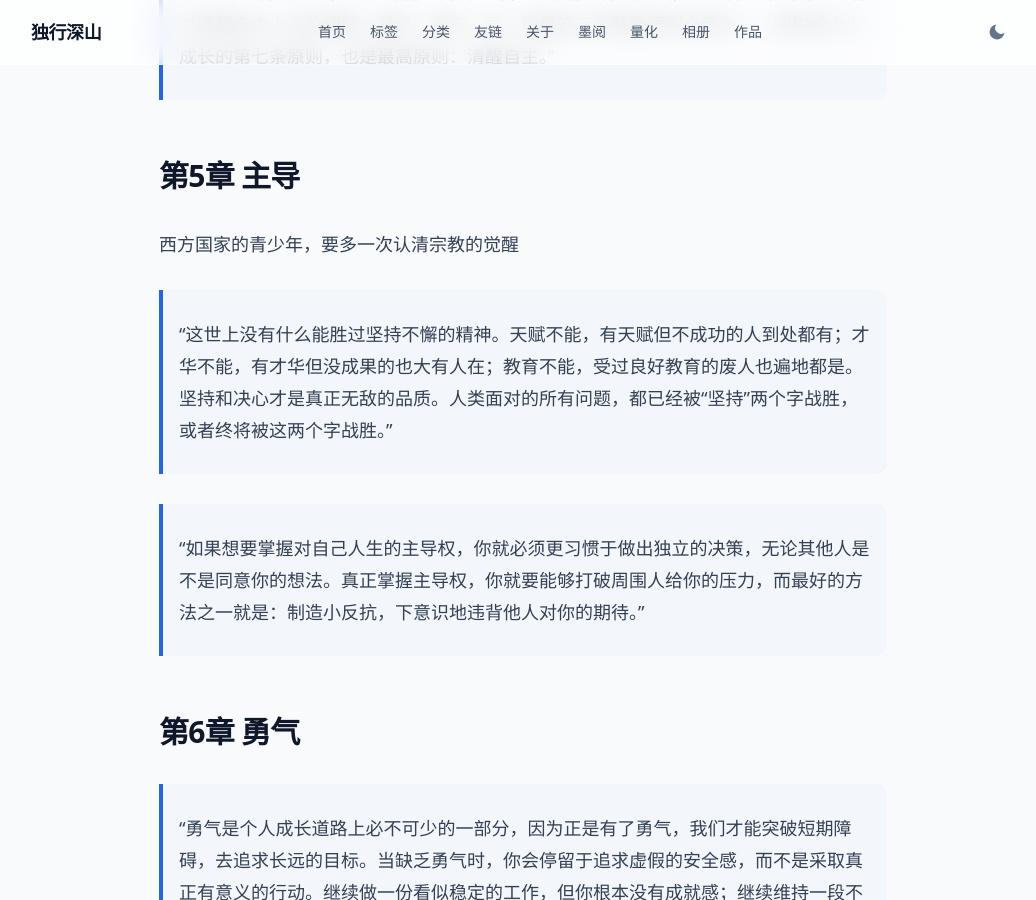
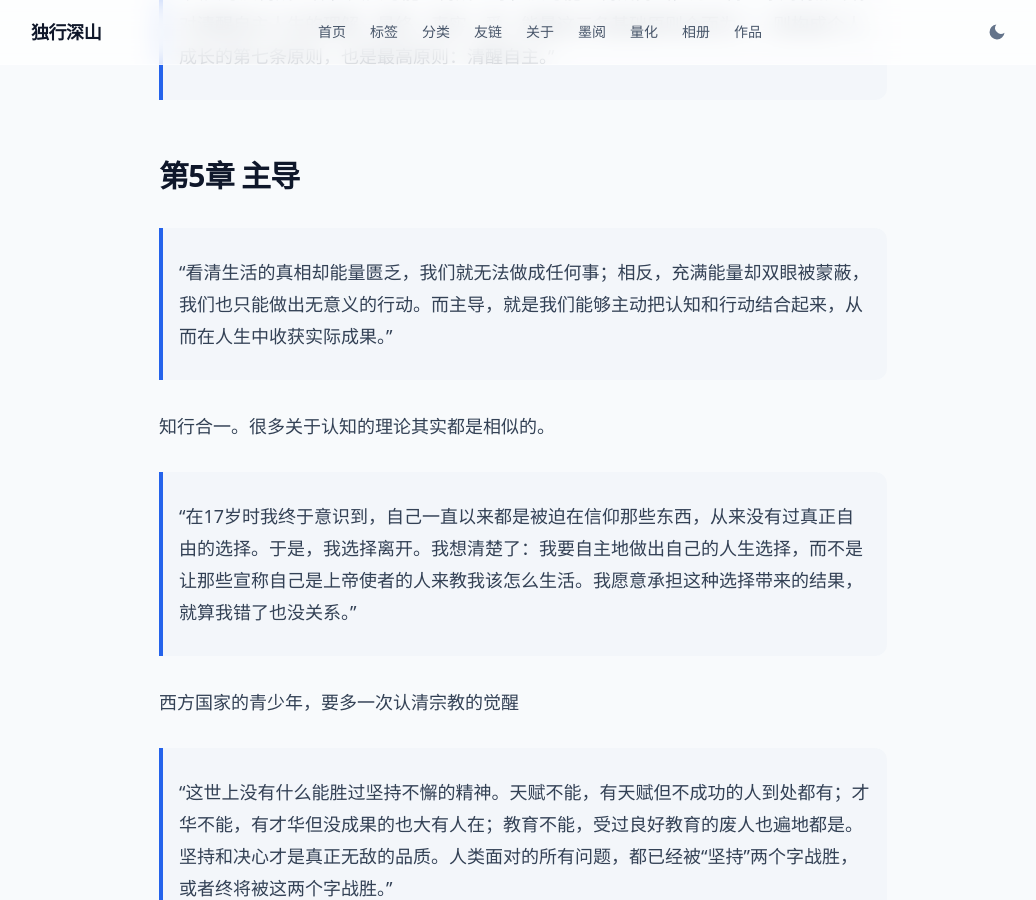
Before and after one commit to stardust1900/stardust1900.github.io, a Jekyll site: the page built from _posts/2026-10-29-the-personal-growth-of-smart-people.md, in a window 1280 px wide and 900 px high, scrolled down 4727 px. Shown: the whole window, without its empty margins (117-1153 px from the left). Built offline with Jekyll 4.4.1, drawn with Linux system fonts in a browser that asks for light colours; comment, search, counter and statistics services are not loaded.

Commit message:
docs(post): 补充《聪明人的个人成长》第5章主导读书笔记

```diff
--- a/_posts/2026-10-29-the-personal-growth-of-smart-people.md
+++ b/_posts/2026-10-29-the-personal-growth-of-smart-people.md
@@ -68,6 +68,12 @@ tags: [读书, 个人成长]
 
 ## 第5章 主导
 
+> 看清生活的真相却能量匮乏，我们就无法做成任何事；相反，充满能量却双眼被蒙蔽，我们也只能做出无意义的行动。而主导，就是我们能够主动把认知和行动结合起来，从而在人生中收获实际成果。
+
+知行合一。很多关于认知的理论其实都是相似的。
+
+> 在17岁时我终于意识到，自己一直以来都是被迫在信仰那些东西，从来没有过真正自由的选择。于是，我选择离开。我想清楚了：我要自主地做出自己的人生选择，而不是让那些宣称自己是上帝使者的人来教我该怎么生活。我愿意承担这种选择带来的结果，就算我错了也没关系。
+
 西方国家的青少年，要多一次认清宗教的觉醒
 
 > 这世上没有什么能胜过坚持不懈的精神。天赋不能，有天赋但不成功的人到处都有；才华不能，有才华但没成果的也大有人在；教育不能，受过良好教育的废人也遍地都是。坚持和决心才是真正无敌的品质。人类面对的所有问题，都已经被“坚持”两个字战胜，或者终将被这两个字战胜。
```
